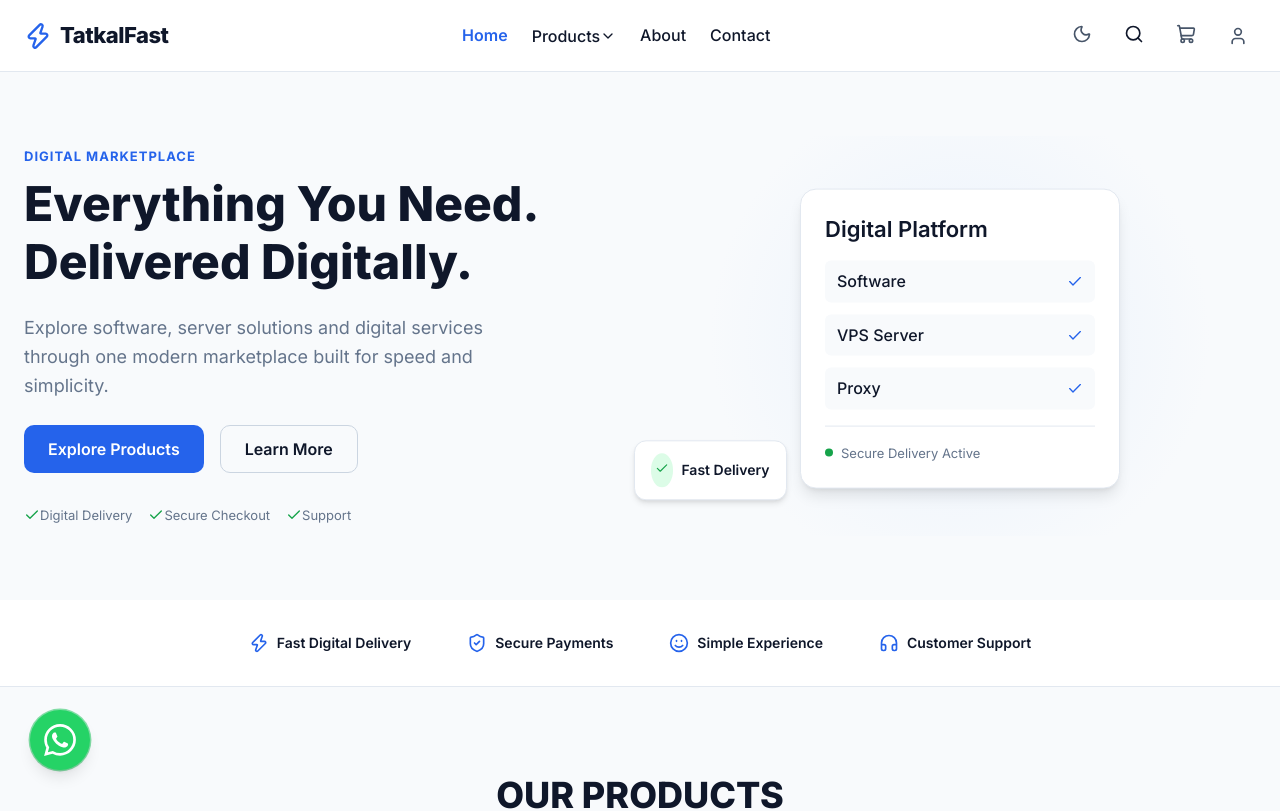
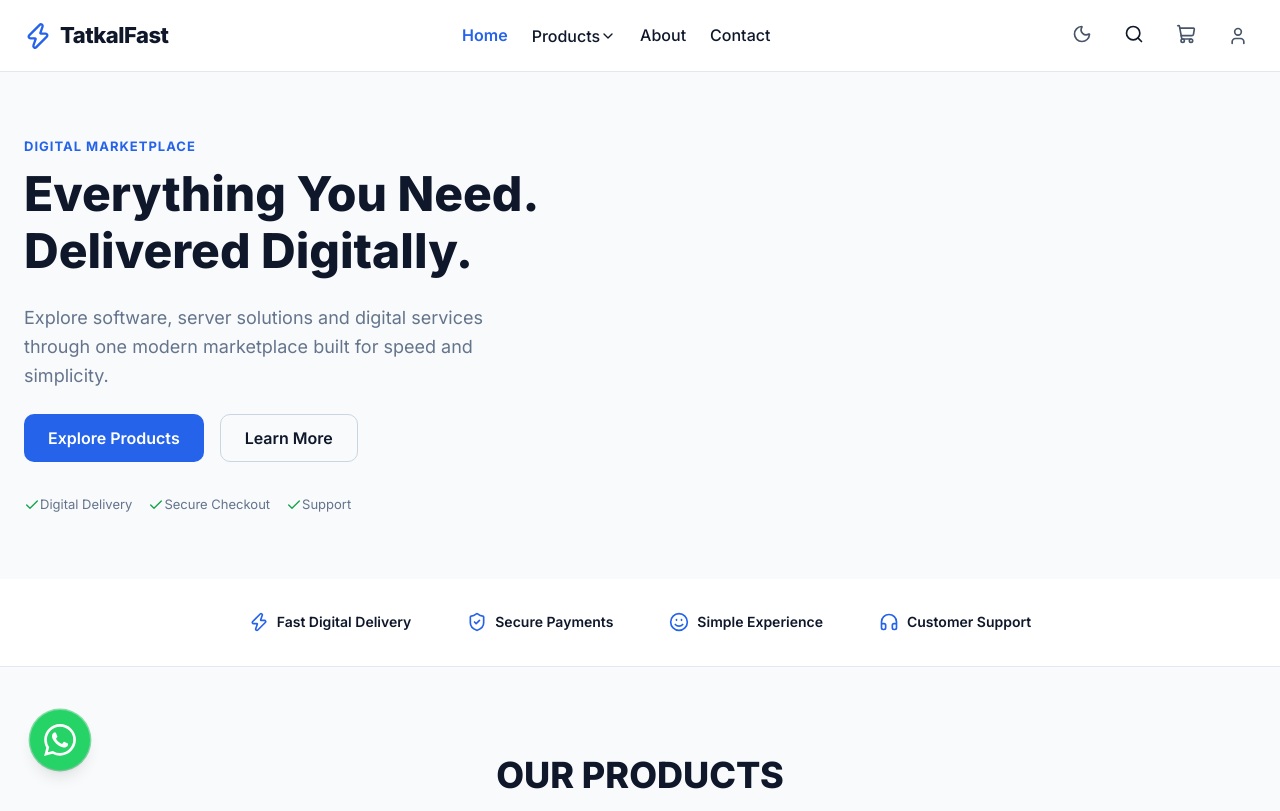
Before and after one commit to tatkalgurubalaram/tatkalguru, a React (Vite) app: page / in a window 1280 px wide. Shown: the top 811 px of the page. Built offline with nearby package versions, Linux system fonts and the light colour scheme; no server answers; the HTML template or start-up script is replaced by a standard one.

Commit message:
Remove Digital Platform card from hero section

```diff
--- a/src/components/home/HeroSection.tsx
+++ b/src/components/home/HeroSection.tsx
@@ -47,67 +47,7 @@
             </div>
           </motion.div>
 
-          {/* Abstract Technology Visual */}
-          <motion.div
-            initial={{ opacity: 0, scale: 0.95 }} animate={{ opacity: 1, scale: 1 }} transition={{ duration: 0.5, delay: 0.2 }}
-            style={{ position: 'relative', height: '400px', display: 'flex', alignItems: 'center', justifyContent: 'center' }}
-          >
-            <div style={{ position: 'absolute', inset: 0, background: 'radial-gradient(circle at center, var(--color-primary-light) 0%, transparent 70%)', opacity: 0.5, zIndex: 0 }} />
 
-            <motion.div
-              className={isDark ? "glass-card" : ""}
-              animate={{ y: [-5, 5, -5] }} transition={{ repeat: Infinity, duration: 4, ease: "easeInOut" }}
-              style={{
-                backgroundColor: isDark ? 'rgba(15, 23, 42, 0.7)' : 'var(--color-surface)',
-                border: isDark ? '1px solid rgba(37, 99, 235, 0.15)' : '1px solid var(--border-light)',
-                borderTop: isDark ? '1px solid rgba(37, 99, 235, 0.8)' : '1px solid var(--border-light)',
-                boxShadow: isDark ? 'inset 0 20px 40px -20px rgba(37, 99, 235, 0.5), 0 8px 30px rgba(37, 99, 235, 0.1)' : 'var(--shadow-lg)',
-                borderRadius: '16px',
-                padding: 'var(--space-6)',
-                position: 'relative',
-                zIndex: 1,
-                width: '100%',
-                maxWidth: '320px'
-              }}
-            >
-              <h3 className="card-heading" style={{ marginBottom: 'var(--space-4)', color: 'var(--text-heading)' }}>Digital Platform</h3>
-              <div style={{ display: 'flex', flexDirection: 'column', gap: 'var(--space-3)' }}>
-                <div className="flex justify-between items-center p-2" style={{ backgroundColor: isDark ? 'rgba(255,255,255,0.05)' : 'var(--color-bg)', borderRadius: 'var(--radius-sm)', padding: '8px 12px' }}>
-                  <span style={{ fontWeight: 500, color: 'var(--text-heading)' }}>Software</span> <Check size={16} color="var(--color-primary)" />
-                </div>
-                <div className="flex justify-between items-center p-2" style={{ backgroundColor: isDark ? 'rgba(255,255,255,0.05)' : 'var(--color-bg)', borderRadius: 'var(--radius-sm)', padding: '8px 12px' }}>
-                  <span style={{ fontWeight: 500, color: 'var(--text-heading)' }}>VPS Server</span> <Check size={16} color="var(--color-primary)" />
-                </div>
-                <div className="flex justify-between items-center p-2" style={{ backgroundColor: isDark ? 'rgba(255,255,255,0.05)' : 'var(--color-bg)', borderRadius: 'var(--radius-sm)', padding: '8px 12px' }}>
-                  <span style={{ fontWeight: 500, color: 'var(--text-heading)' }}>Proxy</span> <Check size={16} color="var(--color-primary)" />
-                </div>
-              </div>
-              <div style={{ marginTop: 'var(--space-4)', paddingTop: 'var(--space-4)', borderTop: isDark ? '1px solid rgba(255,255,255,0.1)' : '1px solid var(--border-light)', display: 'flex', alignItems: 'center', gap: 'var(--space-2)' }}>
-                <div style={{ width: '8px', height: '8px', borderRadius: '50%', backgroundColor: 'var(--color-success)', boxShadow: isDark ? '0 0 8px var(--color-success)' : 'none' }} />
-                <span className="text-small text-muted">Secure Delivery Active</span>
-              </div>
-            </motion.div>
-
-            <motion.div
-              animate={{ y: [5, -5, 5] }} transition={{ repeat: Infinity, duration: 3.5, ease: "easeInOut" }}
-              style={{
-                position: 'absolute', bottom: '10%', left: '-5%',
-                backgroundColor: isDark ? 'rgba(15, 23, 42, 0.7)' : 'var(--color-surface)',
-                border: isDark ? '1px solid rgba(34, 197, 94, 0.15)' : '1px solid var(--border-light)',
-                borderTop: isDark ? '1px solid rgba(34, 197, 94, 0.8)' : '1px solid var(--border-light)',
-                boxShadow: isDark ? 'inset 0 10px 20px -10px rgba(34, 197, 94, 0.5), 0 8px 30px rgba(34, 197, 94, 0.1)' : 'var(--shadow-md)',
-                borderRadius: '12px',
-                padding: 'var(--space-3) var(--space-4)',
-                display: 'flex', alignItems: 'center', gap: 'var(--space-2)', zIndex: 2
-              }}
-            >
-              <div style={{ backgroundColor: 'var(--color-success-light)', padding: '4px', borderRadius: '50%' }}>
-                <Check size={14} color="var(--color-success)" />
-              </div>
-              <span style={{ fontWeight: 600, fontSize: '14px', color: 'var(--text-heading)' }}>Fast Delivery</span>
-            </motion.div>
-
-          </motion.div>
 
         </div>
       </div>
```
